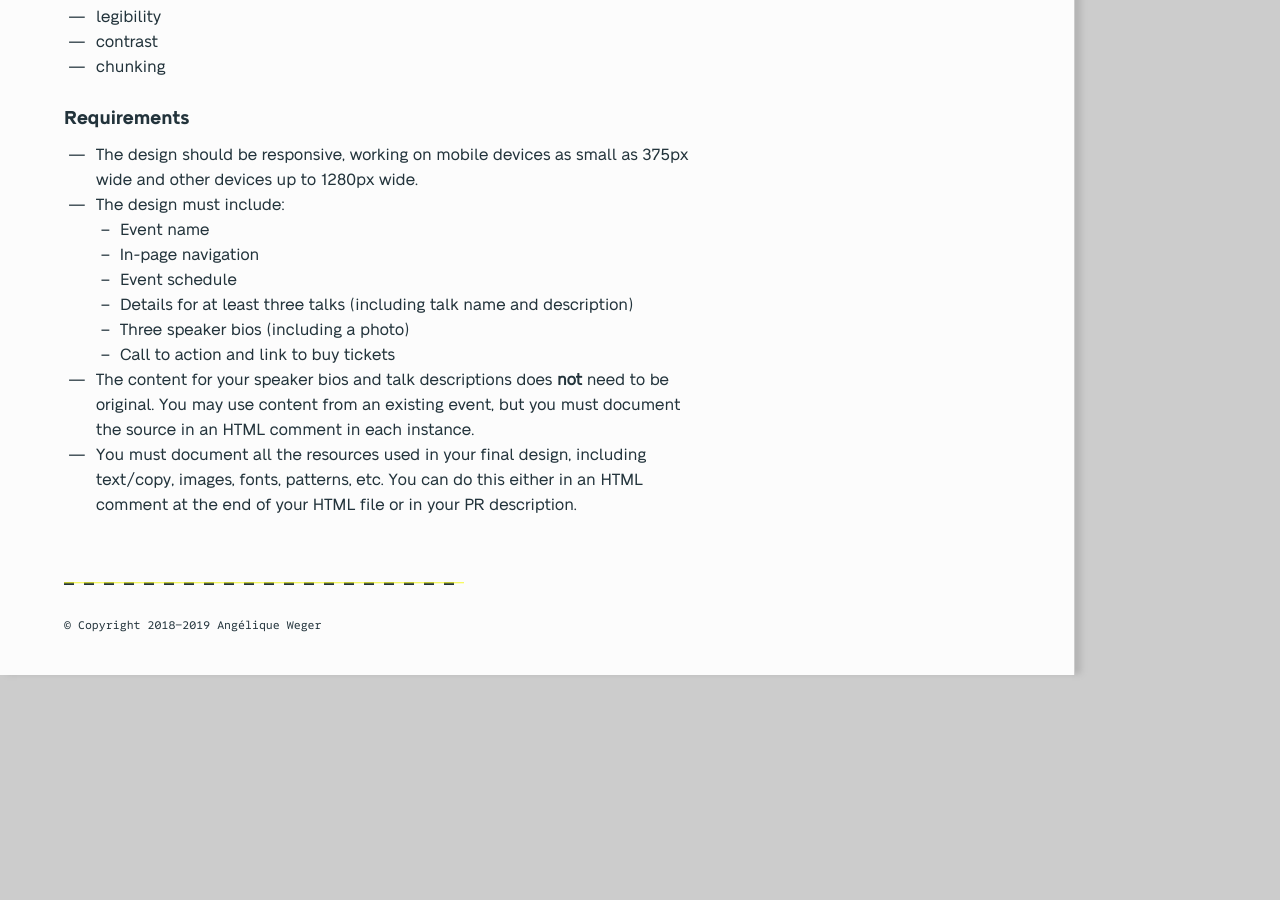
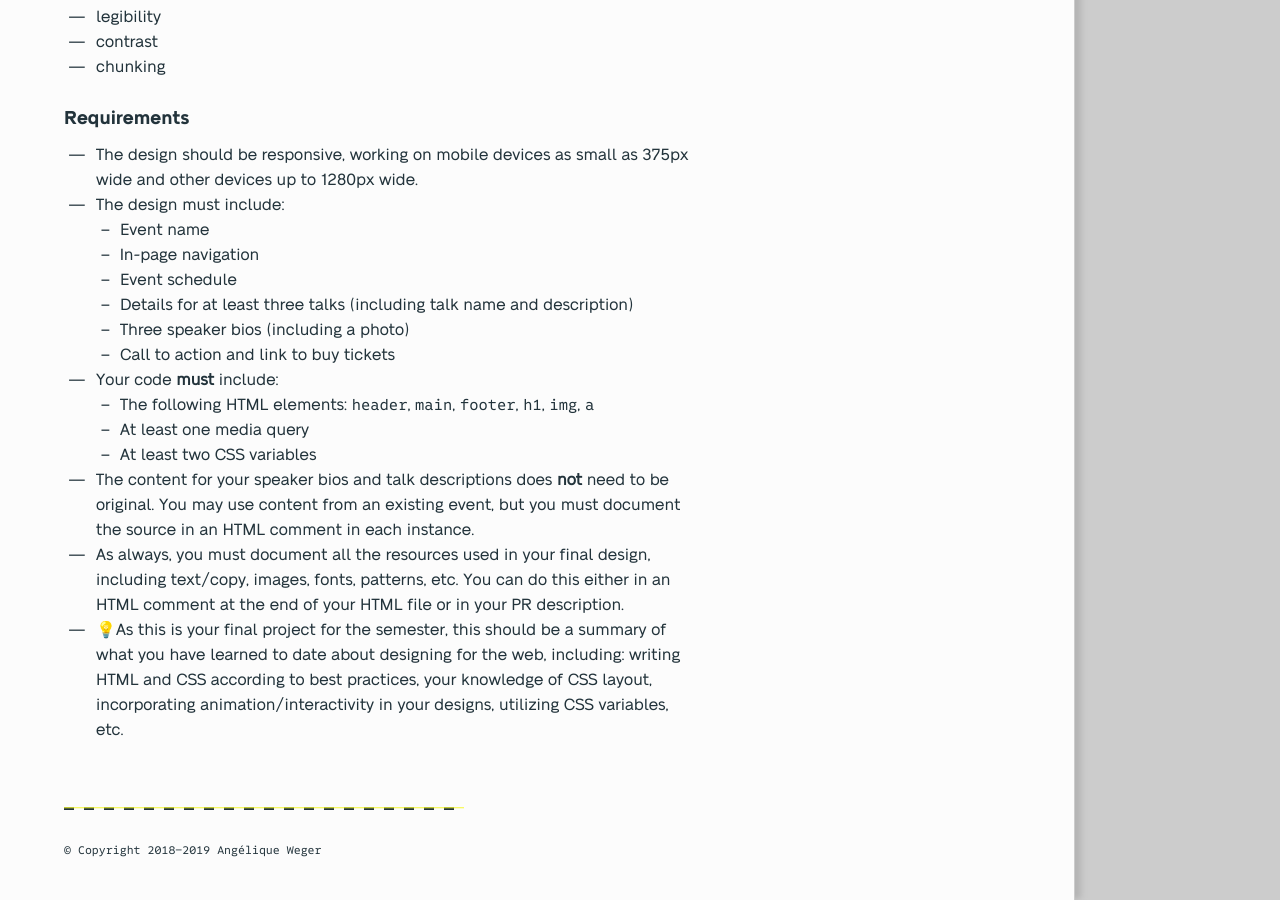
Before and after one commit to mica-web/mica-web.github.io, a Jekyll site: the page built from gd-220/proj4.md, in a window 1280 px wide and 900 px high, scrolled down 1271 px. Built offline with Jekyll 4.4.1, drawn with Linux system fonts in a browser that asks for light colours; some web fonts are replaced; before the commit the page ends 1946 px from its top, so only the background shows below that; some of the changed text lies outside the part shown.

Commit message:
Update details and due dates for proj4

```diff
--- a/gd-220/proj4.md
+++ b/gd-220/proj4.md
@@ -49,8 +49,14 @@ You will design a one-page web site advertising an upcoming design conference. T
   - Details for at least three talks (including talk name and description)
   - Three speaker bios (including a photo)
   - Call to action and link to buy tickets
+- Your code **must** include:
+  - The following HTML elements: `header`, `main`, `footer`, `h1`, `img`, `a`
+  - At least one media query
+  - At least two CSS variables
 - The content for your speaker bios and talk descriptions does **not** need to be original. You may use content from an existing event, but you must document the source in an HTML comment in each instance.
-- You must document all the resources used in your final design, including text/copy, images, fonts, patterns, etc. You can do this either in an HTML comment at the end of your HTML file or in your PR description.
+- As always, you must document all the resources used in your final design, including text/copy, images, fonts, patterns, etc. You can do this either in an HTML comment at the end of your HTML file or in your PR description.
+- 💡As this is your final project for the semester, this should be a summary of what you have learned to date about designing for the web, including: writing HTML and CSS according to best practices, your knowledge of CSS layout, incorporating animation/interactivity in your designs, utilizing CSS variables, etc.
+
 
 </section>
 
```
Also changed, not shown: other parts of gd-220/proj4.md (+5 -7 lines).
